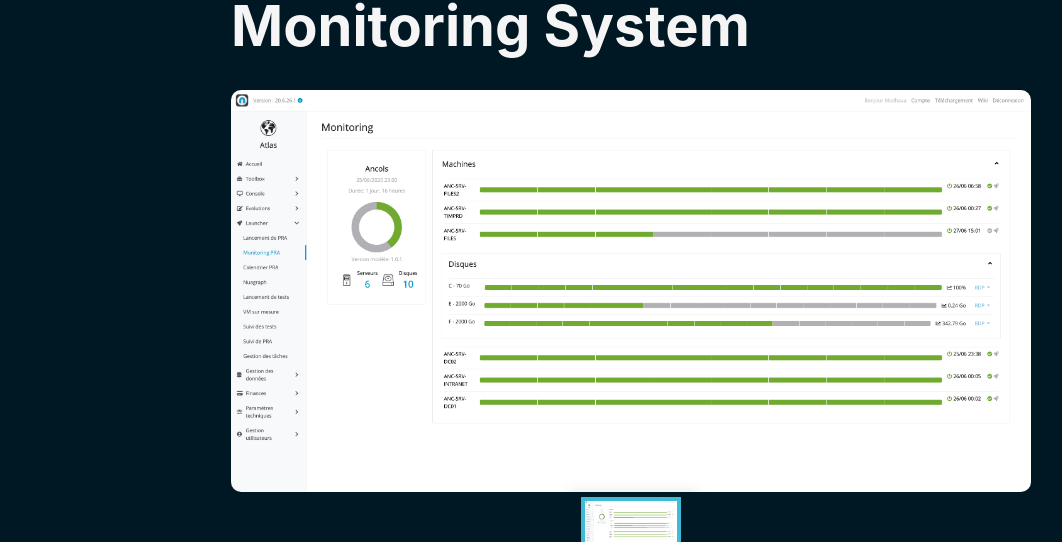
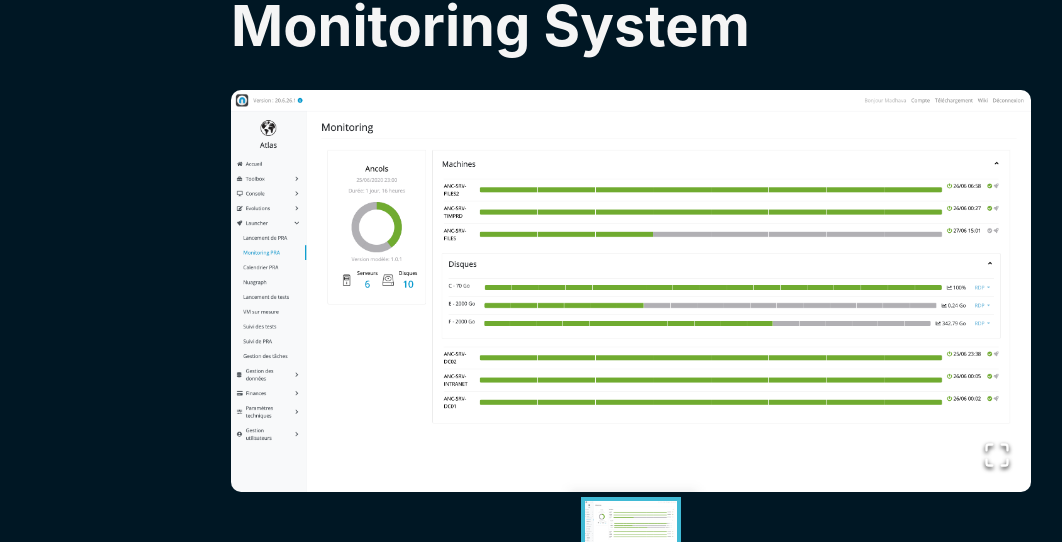
Before and after one commit to mdiflorio/personal-website, a Next.js app: page /projects/monitoring-system in a window 1280 px wide. Shown: the part 123-665 px from the top of the page, without its empty margins (9-1071 px from the left). Built offline with nearby package versions, Linux system fonts and the light colour scheme.

Commit message:
Display full screen button

```diff
--- a/pages/projects/disaster-recovery-scheduler.js
+++ b/pages/projects/disaster-recovery-scheduler.js
@@ -28,11 +28,7 @@ export default function DisasterRecoveryScheduler() {
                         Disaster Recovery Scheduler
                     </h1>
                     <div className="margin-vertical">
-                        <ImageGallery
-                            items={images}
-                            showFullscreenButton={false}
-                            showPlayButton={false}
-                        />
+                        <ImageGallery items={images} showPlayButton={false} />
                     </div>
                     <h2>Context</h2>
                     <p>
--- a/pages/projects/erp-invoice-importer.js
+++ b/pages/projects/erp-invoice-importer.js
@@ -21,11 +21,7 @@ export default function ErpInvoiceImporter() {
                 <div className="project-container">
                     <h1 className="content-title">ERP order importer</h1>
                     <div className="margin-vertical">
-                        <ImageGallery
-                            items={images}
-                            showFullscreenButton={false}
-                            showPlayButton={false}
-                        />
+                        <ImageGallery items={images} showPlayButton={false} />
                     </div>
                     <h2>Context</h2>
                     <p>
--- a/pages/projects/monitoring-system.js
+++ b/pages/projects/monitoring-system.js
@@ -20,11 +20,7 @@ export default function MonitoringSystem() {
                 <div className="project-container">
                     <h1 className="content-title">Monitoring System</h1>
                     <div className="margin-vertical">
-                        <ImageGallery
-                            items={images}
-                            showFullscreenButton={false}
-                            showPlayButton={false}
-                        />
+                        <ImageGallery items={images} showPlayButton={false} />
                     </div>
                     <h2>Context</h2>
                     <p>
--- a/pages/projects/uconnected-voip-app.js
+++ b/pages/projects/uconnected-voip-app.js
@@ -23,11 +23,7 @@ export default function UconnectedVoipApp() {
                         uConnected VoIP application
                     </h1>
                     <div className="margin-vertical">
-                        <ImageGallery
-                            items={images}
-                            showFullscreenButton={false}
-                            showPlayButton={false}
-                        />
+                        <ImageGallery items={images} showPlayButton={false} />
                     </div>
                     <h2>Context</h2>
                     <p>
```
